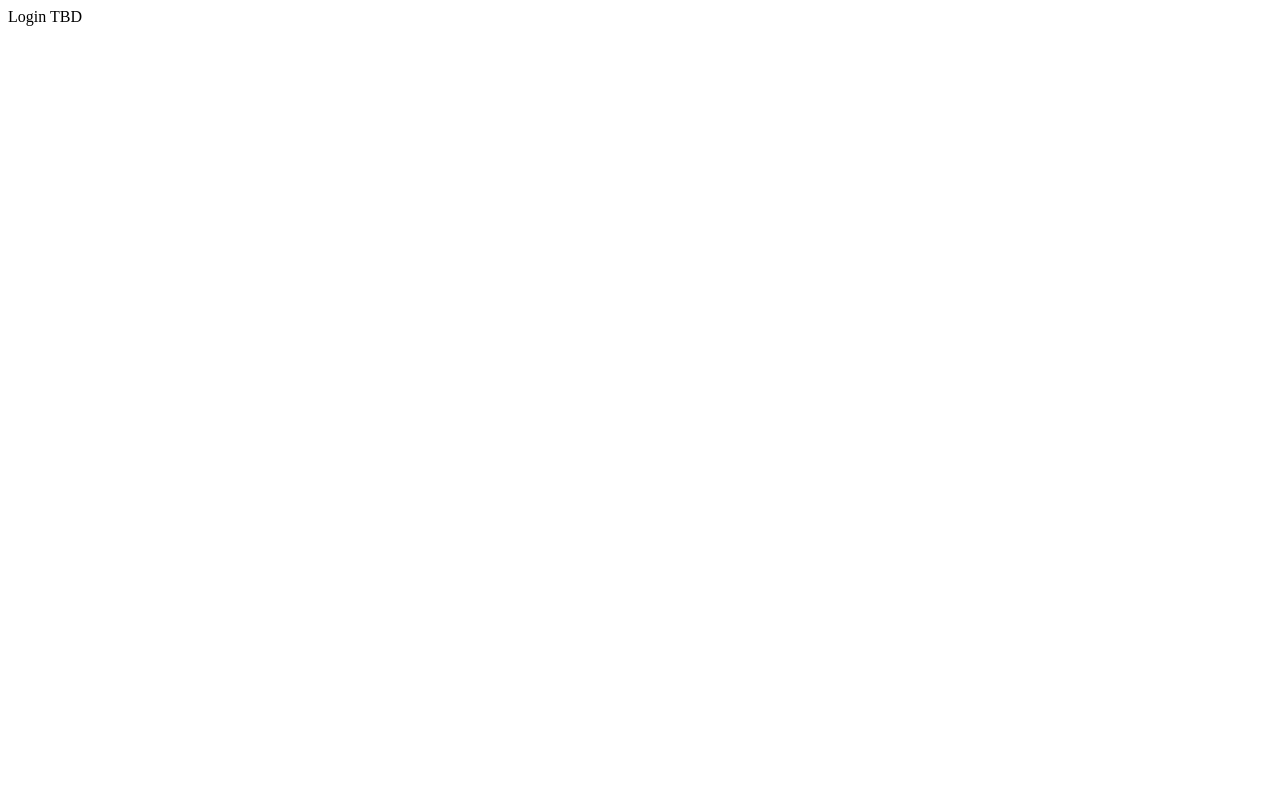
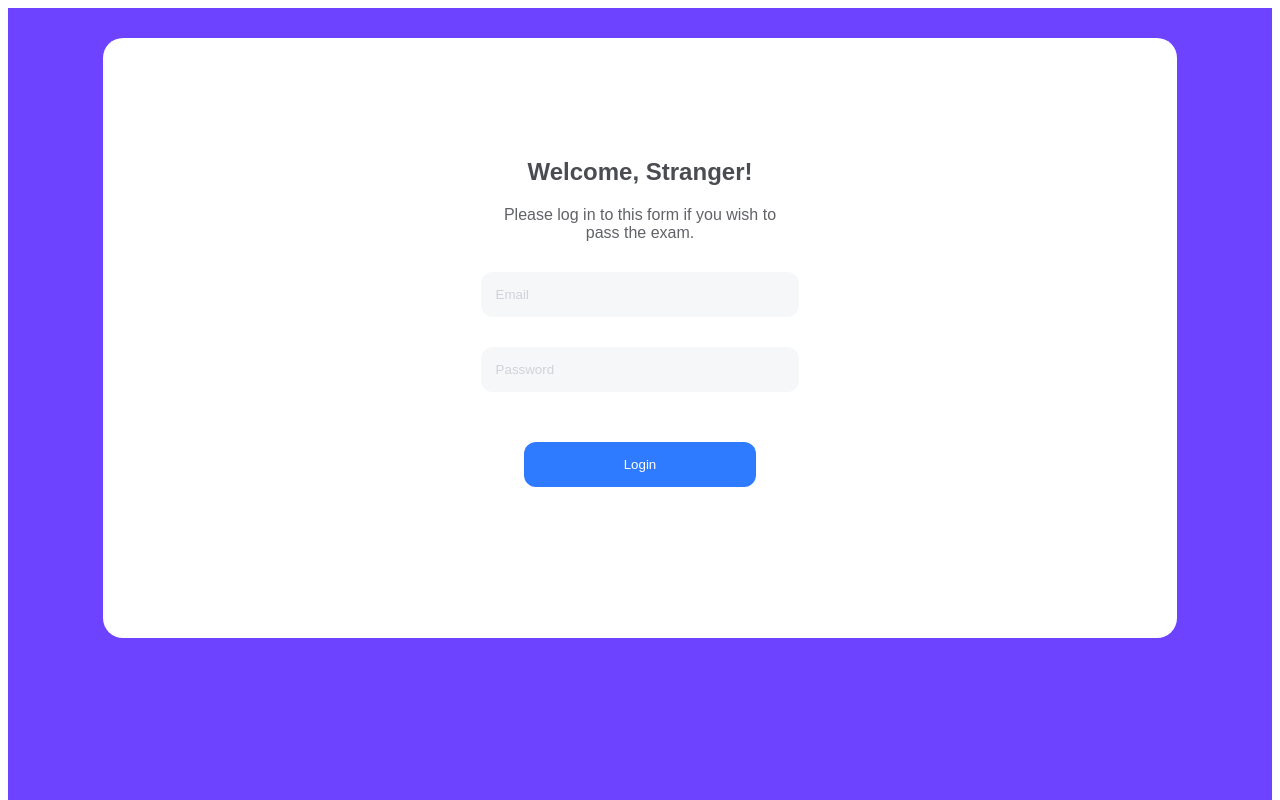
Before and after one commit to Edisonmunoz13/React-Native-Intership-Test-Assignment, a React (Vite) app: page / in a window 1280 px wide. Shown: the top 800 px of the page. Built offline with nearby package versions, Linux system fonts and the light colour scheme.

Commit message:
first commit

```diff
--- a/package.json
+++ b/package.json
@@ -10,7 +10,8 @@
   },
   "dependencies": {
     "react": "^18.2.0",
-    "react-dom": "^18.2.0"
+    "react-dom": "^18.2.0",
+    "react-hook-form": "^7.39.6"
   },
   "devDependencies": {
     "@types/react": "^18.0.24",
--- a/src/App.tsx
+++ b/src/App.tsx
@@ -1,9 +1,12 @@
-import { useState } from "react";
+import { useForm, SubmitHandler } from "react-hook-form";
+import Form from "./components/Form";
 
 function App() {
-  const [user, setUser] = useState();
-
-  return user ? <div>Profile TBD</div> : <div>Login TBD</div>;
+  return (
+    <>
+      <Form />
+    </>
+  );
 }
 
 export default App;
--- /dev/null
+++ b/src/components/Form.tsx
@@ -0,0 +1,21 @@
+import "./form.css";
+
+export default function Form() {
+  return (
+    <section className="container">
+      <div className="register">
+        <div className="col-1">
+          <h2 className="title"> Welcome, Stranger!</h2>
+          <p className="subtitle">
+            Please log in to this form if you wish to pass the exam.
+          </p>
+          <form id="form" className="flex-col">
+            <input className="input" type="text" placeholder="Email" />
+            <input className="input" type="text" placeholder="Password" />
+            <button className="btn"> Login </button>
+          </form>
+        </div>
+      </div>
+    </section>
+  );
+}
--- /dev/null
+++ b/src/components/form.css
@@ -0,0 +1,58 @@
+.container {
+  font-family: Arial, Helvetica, sans-serif;
+  width: 100%;
+  height: 1080px;
+  background-color: rgb(109, 67, 255);
+  border: none;
+  padding-top: 30px;
+}
+
+.register {
+  width: 85%;
+  height: 400px;
+  text-align: center;
+  justify-content: center;
+  margin: auto;
+  display: flex;
+  padding: 100px 0 100px 0;
+  background-color: #fff;
+  border-radius: 20px;
+}
+
+.title {
+  color: rgb(74, 76, 81);
+}
+
+.subtitle {
+  color: rgb(96, 98, 103);
+  width: 75%;
+  text-align: center;
+  margin: auto;
+}
+
+.input {
+  width: 75%;
+  align-items: center;
+  justify-content: center;
+  padding: 15px;
+  margin: auto;
+  margin-top: 30px;
+  display: flex;
+  flex-direction: column;
+  border-radius: 12px;
+  background-color: rgb(246, 247, 248);
+  border: none;
+}
+.input::placeholder {
+  color: rgb(206, 211, 218);
+}
+
+.btn {
+  width: 60%;
+  padding: 15px;
+  margin-top: 50px;
+  border-radius: 12px;
+  background-color: rgb(47 123 255);
+  border: none;
+  color: #fff;
+}
```
Also changed, not shown: 1 other file (tests, documents, lock files or other folders).
